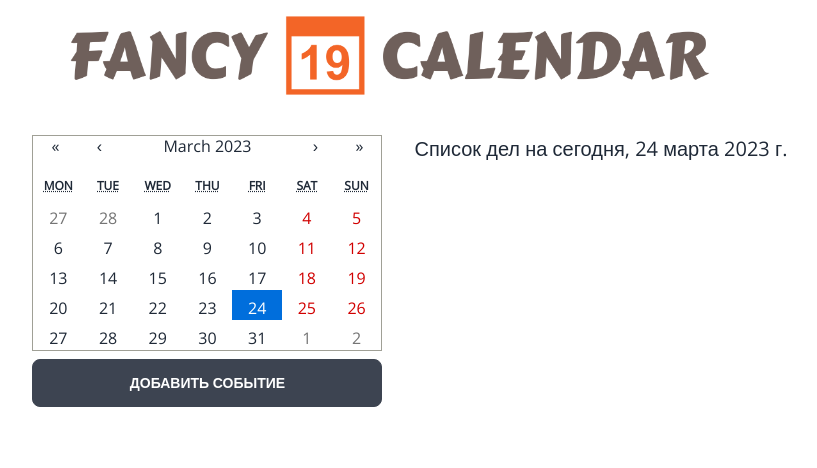
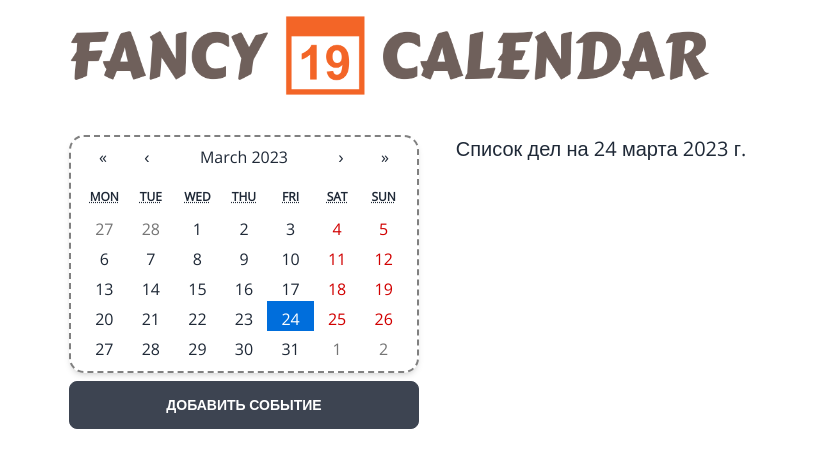
Before and after one commit to chainsawfish/fancyCalendar, a React (Vite) app in the folder frontend/: page / in a window 1280 px wide. Shown: the top 468 px of the page, without its empty margins (250-1067 px from the left). Built offline with nearby package versions, Linux system fonts and the light colour scheme.

Commit message:
feat add more beauty to app

```diff
--- a/frontend/src/App.jsx
+++ b/frontend/src/App.jsx
@@ -26,7 +26,7 @@ function App() {
             }
 
         })
-        return validArray.length ? <p className="text-3xl text-green-600 relative top-[-10px]">*</p> : null
+        return validArray.length ? <p className="text-xl text-green-600 relative top-[-10px]">*</p> : null
     }
 
     return (
@@ -34,7 +34,7 @@ function App() {
             <Logo />
             <div className="flex flex-row justify-center gap-8 mt-10 ml-10 ">
                 <div>
-                <Calendar onChange={setDate} value={date} onClickDay={handleDayClick} tileContent={hasEvents}/>
+                <Calendar className='shadow-md' onChange={setDate} value={date} onClickDay={handleDayClick} tileContent={hasEvents}/>
                     <div className="flex flex-col items-center justify-center">
                         <div onClick={handleEdit}
                              className='btn w-[350px] mt-2 text-md'>
--- a/frontend/src/components/EditForm.jsx
+++ b/frontend/src/components/EditForm.jsx
@@ -2,6 +2,7 @@ import React, {useEffect, useState} from 'react';
 import {useDispatch, useSelector} from "react-redux";
 import {addEvent} from "../store/reducers/eventSlice.js";
 const EditForm = ({currentDay}) => {
+    const [editEvent, setEditEvent] = useState(null)
     const events = useSelector((state) => state.calendarEvents.events)
     const dispatch = useDispatch()
     const uniqueId = Date.now().toString(36);
@@ -58,7 +59,7 @@ const EditForm = ({currentDay}) => {
     };
 
     return (
-        <form className="flex flex-col justify-center items-center p-2 rounded-xl mt-2 gap-2 border-2 w-[350px] h-[320px]">
+        <form className="flex flex-col justify-center items-center p-2 rounded-xl mt-2 gap-2 border-2 border-dashed shadow-md border-gray-500 w-[350px] h-[320px]">
             <div>
                 <select className='select w-full max-w-xs' id="event-type" name="eventType" value={event.eventType} onChange={handleInputChange}>
                     <option value="">Тип события</option>
@@ -99,7 +100,7 @@ const EditForm = ({currentDay}) => {
             </div>
             {event.errorMessage && <div className="text-red-600 text-sm">{event.errorMessage}</div>}
             <div className='flex gap-4 m-auto'>
-                <button className="btn btn-success " onClick={handleSaveClick}>Сохранить</button>
+                <button className="btn btn-success" onClick={handleSaveClick}>Сохранить</button>
                 <button className="btn btn-error" onClick={handleCancelClick}>Отмена</button>
             </div>
         </form>
--- a/frontend/src/components/Event.jsx
+++ b/frontend/src/components/Event.jsx
@@ -18,15 +18,19 @@ const Event = ({today}) => {
         dispatch(removeEvent(today?.id))
     }
 
+    const handleEditEvent = () => {
+
+    }
+
     return (
-        <div onMouseOver={handleMouseOver} onMouseLeave={handleMouseLeave} className="border-2 pt-2 mt-2 w-[380px] ">
+        <div onMouseOver={handleMouseOver} onMouseLeave={handleMouseLeave} className="border-2 rounded-md shadow-md border-gray-400 p-2 mt-2 w-[380px] ">
             <div className="flex flex-row justify-between items-baseline">
                 <div className="text-xl text-sky-600 underline w-[300px] pl-4 text-center">{today?.eventName}</div>
                 <div className="">
                     {isHidden &&
                         <div className="flex flex-row items-end gap-2 ">
-                            <AiFillDelete onClick={handleDeleteEvent} className='w-6 h-6'/>
-                            <AiFillEdit className='w-6 h-6'/>
+                            <AiFillDelete onClick={handleDeleteEvent} className='w-6 h-6 cursor-pointer'/>
+                            <AiFillEdit onClick={handleEditEvent} className='w-6 h-6 cursor-pointer'/>
                         </div>}
                 </div>
             </div>
--- a/frontend/src/components/EventsList.jsx
+++ b/frontend/src/components/EventsList.jsx
@@ -10,7 +10,7 @@ const EventsList = ({currentDay}) => {
     },[events])
     return (
         <div className='min-w-[300px]'>
-            <h1 className="text-center text-xl">Список дел на сегодня, {currentDay.toLocaleString('ru-RU', { day:'numeric', month: 'long', year:'numeric'})}</h1>
+            <h1 className="text-center text-xl">Список дел на {currentDay.toLocaleString('ru-RU', { day:'numeric', month: 'long', year:'numeric'})}</h1>
             {events.filter(eventObj => eventObj.date === currentDay.toLocaleDateString())
                 .map((eventObj, index) => {
                     return (
--- a/frontend/src/index.css
+++ b/frontend/src/index.css
@@ -10,8 +10,11 @@ body {
     width: 350px;
     max-width: 100%;
     background: white;
-    border: 1px solid #a0a096;
+    border: 2px solid grey;
+    border-style: dashed;
+    border-radius: 15px;
     line-height: 1em;
+    padding: 10px;
 }
 .react-calendar--doubleView {
     width: 700px;
```
